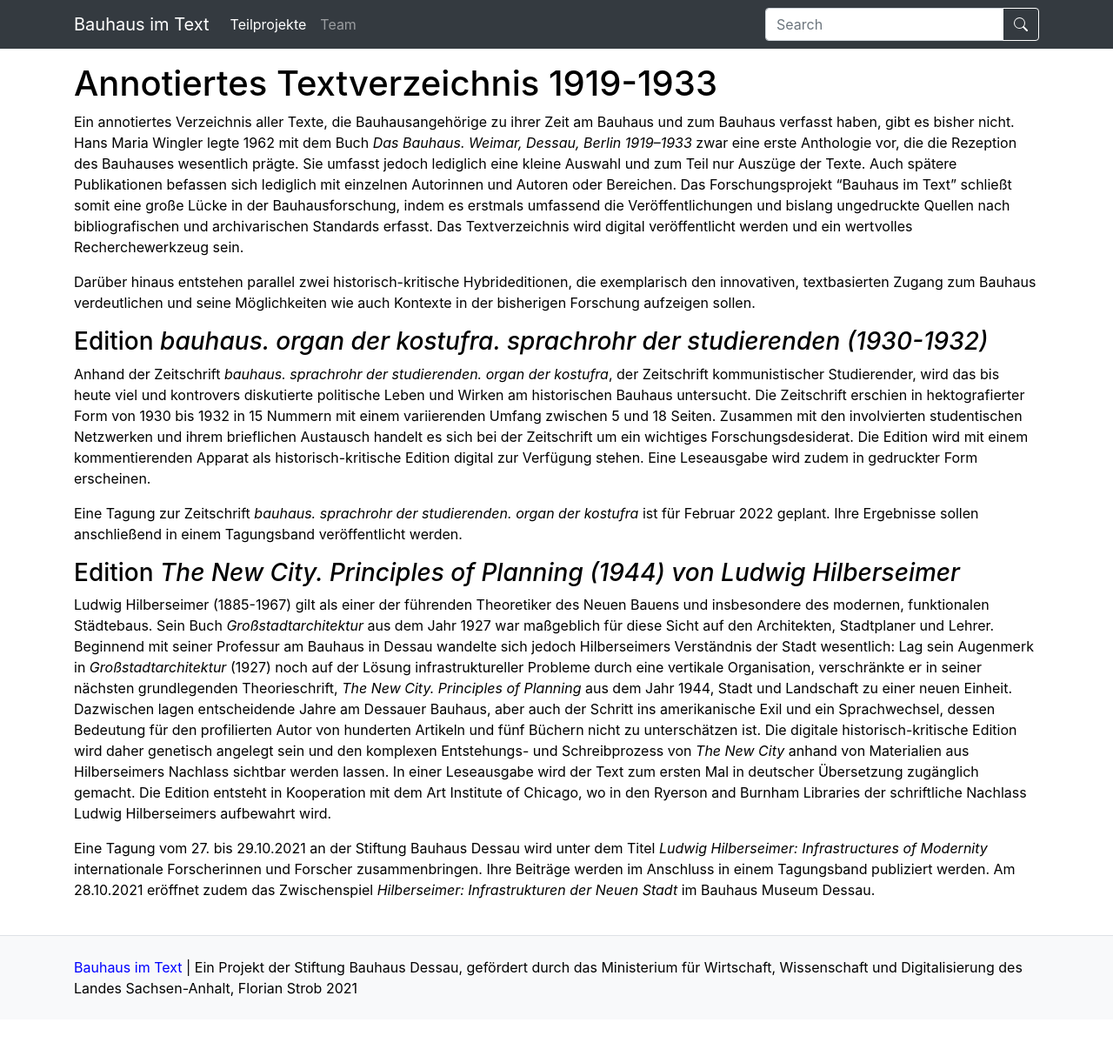
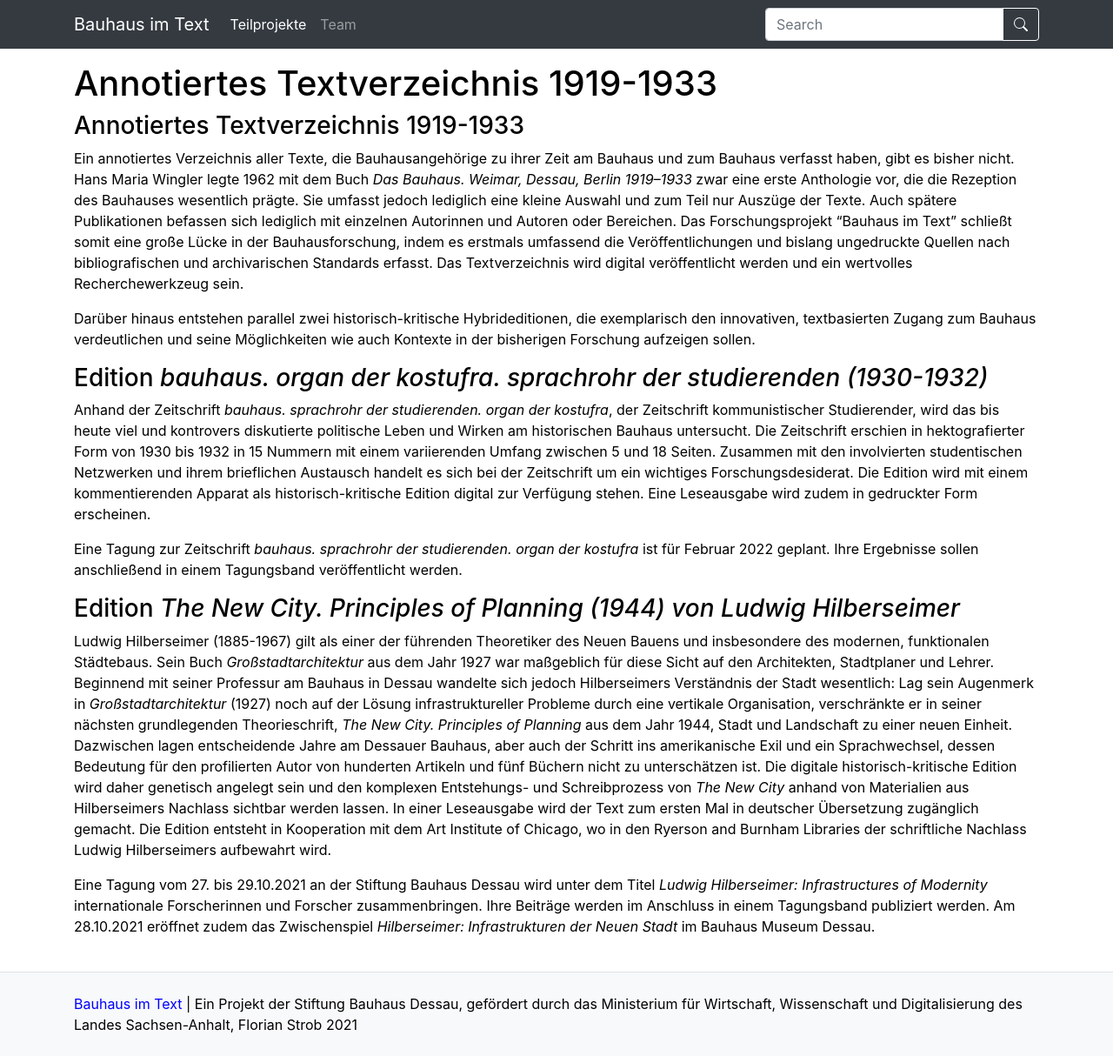
Before and after one commit to Bauhaus-im-Text/internetauftritt, a Jekyll site: the page built from pages/about.md, in a window 1280 px wide. Shown: the whole page at 87% size. Built offline with Jekyll 4.4.1, drawn with Linux system fonts in a browser that asks for light colours; our own code applies the rules of GitHub Pages for plain Markdown files; before the commit the page ends 1172 px from its top, so only the background shows below that.

Commit message:
Update about.md

```diff
--- a/pages/about.md
+++ b/pages/about.md
@@ -1,9 +1,10 @@
 ---
-title: Annotiertes Textverzeichnis 1919-1933
+title:
 nav: Teilprojekte
 nav_order: 1
 ---
 
+### Annotiertes Textverzeichnis 1919-1933
 Ein annotiertes Verzeichnis aller Texte, die Bauhausangehörige zu ihrer Zeit am Bauhaus und zum Bauhaus verfasst
 haben, gibt es bisher nicht. Hans Maria Wingler legte 1962 mit dem Buch *Das Bauhaus. Weimar, Dessau, Berlin 1919–1933*
 zwar eine erste Anthologie vor, die die Rezeption des Bauhauses wesentlich prägte. Sie umfasst jedoch lediglich eine kleine Auswahl
```
